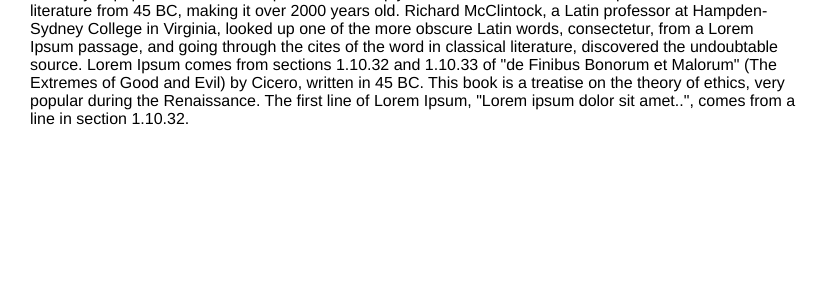
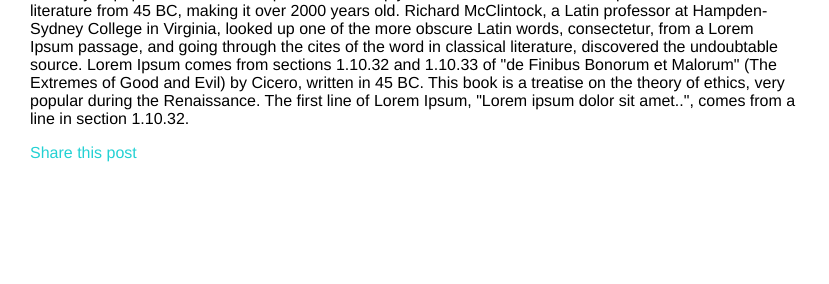
Before and after one commit to ABHISHEKGHARAMI/django-blog-1.0, a Django app: a page that uses mysite/blog/templates/blog/post/detail.html in a window 1280 px wide. Shown: the part 140-424 px from the top of the page, without its empty margins (0-829 px from the left). Run offline with Django 5.2, Linux system fonts and the light colour scheme; data comes from the database, SQL or seed files in the repository.

Commit message:
Adding the post share for the user in detail .

```diff
--- a/mysite/blog/templates/blog/post/detail.html
+++ b/mysite/blog/templates/blog/post/detail.html
@@ -10,4 +10,8 @@
      Published {{post.publish}} by {{post.author}}
    </p>
    {{post.body|linebreaks}}
+
+   <p>
+      <a href="{% url 'blog:post_share' post.id %}">Share this post</a>
+   <p>
 {% endblock content %}
```
